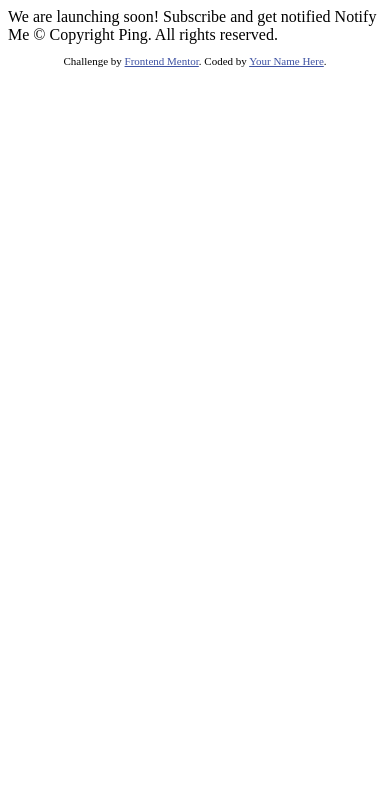
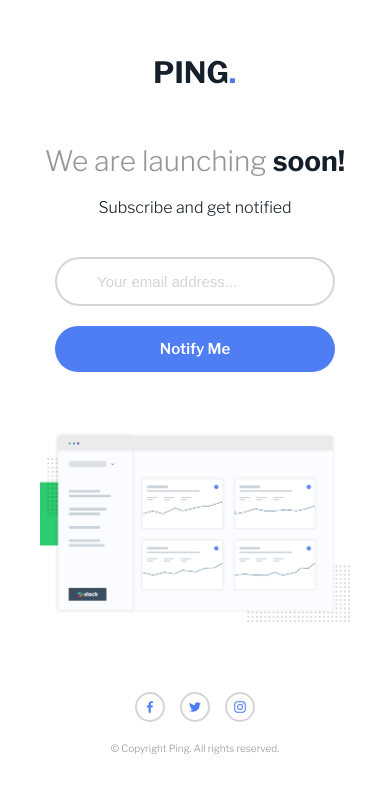
Before and after one commit to HernanChoquo161Dev/FEM-PingComingSoonPageMaster, a plain HTML site: page index.html in a window 390 px wide. Drawn offline with nearby package versions, Linux system fonts and the light colour scheme.

Commit message:
add solution design challenge

```diff
--- /dev/null
+++ b/css/style.css
@@ -0,0 +1,286 @@
+/*variables*/
+:root {
+  --color-blue: #4f7df3;
+  --color-pale-blue: hsl(223, 100%, 88%);
+  --color-red: hsl(354, 100%, 66%);
+
+  --color-gray: hsl(0, 0%, 59%);
+  --color-dark-gray: hsl(209, 33%, 12%);
+
+  --color-gray-opacity: hsla(0, 0%, 59%, 0.4);
+  --color-blue-opacity: hsla(223, 87%, 63%, 0.7);
+}
+/*normalize*/
+*,
+*::before,
+*::after {
+  margin: 0;
+  padding: 0;
+  box-sizing: border-box;
+}
+/*root*/
+html {
+  font-size: 62.5%;
+}
+/*container page*/
+body {
+  height: auto;
+
+  font-family: "Libre Franklin", sans-serif;
+}
+/*component*/
+.page-ping {
+  display: flex;
+  flex-direction: column;
+}
+/*logo section*/
+.page-ping__logo-box {
+  width: 100%;
+
+  padding: 6rem 0;
+}
+.page-ping__logo {
+  display: block;
+  width: 8rem;
+
+  margin: auto;
+}
+/*text section*/
+.page-ping__text-box {
+  text-align: center;
+
+  margin-bottom: 4rem;
+}
+.page-ping__title {
+  color: var(--color-dark-gray);
+  font-weight: 700;
+  font-size: 4.4rem;
+
+  margin-bottom: 2rem;
+}
+.page-ping__thin-title {
+  color: var(--color-gray);
+  font-weight: 300;
+}
+.page-ping__text {
+  color: var(--color-dark-gray);
+  font-weight: 300;
+  font-size: 1.8rem;
+}
+/*input email section*/
+.page-ping__notify-box {
+  width: 100%;
+
+  display: flex;
+  justify-content: center;
+  align-items: flex-start;
+
+  margin-bottom: 6rem;
+}
+.auto-check {
+  position: relative;
+
+  width: 38rem;
+}
+.auto-check--margin {
+  margin-right: 1.5rem;
+}
+.auto-check__input {
+  width: 100%;
+
+  padding: 1.4rem 3rem;
+
+  color: var(--color-dark-blue);
+  font-size: 1.5rem;
+  font-weight: 300;
+
+  border-radius: 10rem;
+  border: 2px solid var(--color-gray-opacity);
+  outline: none;
+}
+.auto-check__input::placeholder {
+  /* Chrome, Firefox, Opera, Safari 10.1+ */
+  color: var(--color-gray-opacity);
+  opacity: 1; /* Firefox */
+}
+.auto-check__input:-ms-input-placeholder {
+  /* Internet Explorer 10-11 */
+  color: var(--color-gray-opacity);
+}
+.auto-check__input::-ms-input-placeholder {
+  /* Microsoft Edge */
+  color: var(--color-gray-opacity);
+}
+.auto-check__input--alert {
+  border: 2px solid var(--color-red);
+}
+.auto-check__text-alert {
+  height: 0rem;
+  overflow: hidden;
+  opacity: 0;
+
+  position: relative;
+
+  color: var(--color-red);
+  font-size: 1.1rem;
+  font-style: italic;
+  font-weight: 300;
+
+  padding: 0.5rem 2rem;
+  padding-bottom: 0;
+
+  transition: opacity 0.4s, height 0.4s linear;
+}
+.auto-check__text-alert--visible {
+  height: auto;
+  opacity: 1;
+}
+.notify-mail__btn {
+  background-color: var(--color-blue);
+
+  padding: 1.4rem 6rem;
+
+  color: #ffffff;
+  font-size: 1.5rem;
+  font-weight: 600;
+
+  border: none;
+  border-radius: 10rem;
+}
+.notify-mail__btn:hover {
+  background-color: var(--color-blue-opacity);
+}
+/*image section*/
+.page-ping__image-box {
+  max-width: 55rem;
+
+  margin: auto;
+
+  margin-bottom: 6rem;
+}
+.page-pign__image {
+  display: block;
+
+  width: 100%;
+}
+/*social network section*/
+.page-ping__social-network {
+  display: flex;
+  justify-content: center;
+
+  margin-top: 1rem;
+  margin-bottom: 2rem;
+}
+.social-network {
+  display: inline-block;
+  padding: 0.6rem;
+
+  border: 0.2rem solid var(--color-gray-opacity);
+  border-radius: 100%;
+}
+.social-network:hover {
+  background-color: var(--color-blue);
+}
+.social-network--margin {
+  margin-right: 1.5rem;
+}
+.social-network__image {
+  display: block;
+
+  width: 1.4rem;
+
+  filter: invert(39%) sepia(81%) saturate(837%) hue-rotate(196deg)
+    brightness(101%) contrast(91%);
+}
+.social-network:hover .social-network__image {
+  filter: invert(100%) sepia(100%) saturate(0%) hue-rotate(305deg)
+    brightness(103%) contrast(101%);
+}
+/*footer page*/
+.footer-page {
+  color: var(--color-gray);
+  text-align: center;
+  font-weight: 300;
+
+  padding-bottom: 4rem;
+}
+@media screen and (max-width: 540px) {
+  /*root*/
+  html {
+    font-size: 52.5%;
+  }
+}
+@media screen and (max-width: 426px) {
+  /*root*/
+  html {
+    font-size: 62.5%;
+  }
+  /*component*/
+  .page-ping {
+    padding: 0 4rem;
+  }
+  /*text section*/
+  .page-ping__title {
+    font-size: 2.8rem;
+  }
+  .page-ping__text {
+    font-size: 1.6rem;
+  }
+  /*input email section*/
+  .page-ping__notify-box {
+    width: 100%;
+  }
+  /*image section*/
+  .page-ping__image-box {
+    width: 100%;
+  }
+  /*input email section*/
+  .page-ping__notify-box {
+    flex-direction: column;
+
+    padding: 0 1.5rem;
+  }
+  .auto-check {
+    width: 100%;
+  }
+  .auto-check--margin {
+    margin-right: 0rem;
+  }
+  .auto-check__input {
+    padding: 1.4rem 4rem;
+  }
+  .auto-check__text-alert {
+    text-align: center;
+  }
+  .notify-mail__btn {
+    width: 100%;
+
+    text-align: center;
+
+    margin-top: 1.5rem;
+  }
+}
+@media screen and (max-width: 376px) {
+  /*root*/
+  html {
+    font-size: 60.5%;
+  }
+}
+@media screen and (max-width: 360px) {
+  /*root*/
+  html {
+    font-size: 58.5%;
+  }
+}
+@media screen and (max-width: 320px) {
+  /*root*/
+  html {
+    font-size: 52.5%;
+  }
+}
+@media screen and (max-width: 280px) {
+  /*root*/
+  html {
+    font-size: 45.5%;
+  }
+}
--- a/index.html
+++ b/index.html
@@ -8,27 +8,57 @@
 
   <title>Frontend Mentor | Ping coming soon page</title>
 
-  <!-- Feel free to remove these styles or customise in your own stylesheet 👍 -->
-  <style>
-    .attribution { font-size: 11px; text-align: center; }
-    .attribution a { color: hsl(228, 45%, 44%); }
-  </style>
+  <link rel="preconnect" href="https://fonts.googleapis.com">
+  <link rel="preconnect" href="https://fonts.gstatic.com" crossorigin>
+  <link href="https://fonts.googleapis.com/css2?family=Libre+Franklin:wght@300;600;700&display=swap" rel="stylesheet">
+
+  <link rel="stylesheet" href="./css/style.css">
 </head>
 <body>
+  <!--main page-->
+  <main class="main-page">
+    <!--component-->
+    <div class="page-ping">
+      <!--logo section-->
+      <div class="page-ping__logo-box">
+        <img src="./images/logo.svg" alt="logo image" class="page-ping__logo">
+      </div>
+      <!--text section-->
+      <div class="page-ping__text-box">
+        <h1 class="page-ping__title">
+          <span class="page-ping__thin-title">We are launching</span> soon!
+        </h1>
+        <span class="page-ping__text">Subscribe and get notified</span>
+      </div>
+      <!--input email section-->
+      <div class="page-ping__notify-box">
+        <div class="auto-check auto-check--margin">
+          <input type="text" placeholder="Your email address..." class="auto-check__input">
+          <p class="auto-check__text-alert">Pleace provide a valid email address</p>
+        </div>
+        <a class="notify-mail__btn">Notify Me</a>
+      </div>
+      <!--image section-->
+      <div class="page-ping__image-box">
+        <img src="./images/illustration-dashboard.png" alt="dashboard image" class="page-pign__image">
+      </div>
+      <!--social network section-->
+      <div class="page-ping__social-network">
+        <a href="https://www.facebook.com/" target="_blank" class="social-network social-network--margin">
+          <img src="./images/facebook.svg" alt="facebook logo" class="social-network__image">
+        </a>
+        <a href="https://twitter.com/" target="_blank" class="social-network social-network--margin">
+          <img src="./images/twitter.svg" alt="twitter logo" class="social-network__image">
+        </a>
+        <a href="https://www.instagram.com/" target="_blank" class="social-network">
+          <img src="./images/instagram.svg" alt="instagram logo" class="social-network__image">
+        </a>
+      </div>
+    </div>
+  </main>
+  <!--footer-page-->
+  <footer class="footer-page">&copy; Copyright Ping. All rights reserved.</footer>
 
-  We are launching soon!
-
-  Subscribe and get notified
-
-  Notify Me
-
-  &copy; Copyright Ping. All rights reserved.
-
-  <footer>
-    <p class="attribution">
-      Challenge by <a href="https://www.frontendmentor.io?ref=challenge" target="_blank">Frontend Mentor</a>.
-      Coded by <a href="#">Your Name Here</a>.
-    </p>
-  </footer>
+  <script src="./js/script.js"></script>
 </body>
 </html>
--- /dev/null
+++ b/js/script.js
@@ -0,0 +1,43 @@
+const textAlertEmail = document.querySelector(".auto-check__text-alert");
+const sendEmail =  document.querySelector(".notify-mail__btn");
+const inputEmail = document.querySelector(".auto-check__input");
+
+const emailList = ["@gmail.com","@outlook.com"];
+let activeAlert = false;
+
+function alertVisible(textAlertEmail, inputEmail){
+    textAlertEmail.classList.toggle("auto-check__text-alert--visible");
+    inputEmail.classList.toggle("auto-check__input--alert");
+}
+
+function checkEmail(inputEmail, emailList){
+    for(b = 0; b < emailList.length; b++){
+        if(inputEmail.value.indexOf(emailList[b]) != -1){
+            return true;
+        }
+    }
+    return false;
+}
+
+sendEmail.addEventListener('click', function (event) {
+    if(!checkEmail(inputEmail, emailList) && !activeAlert){
+        alertVisible(textAlertEmail, inputEmail);
+
+        activeAlert = true;
+    }
+    else{
+        if(activeAlert){
+            alertVisible(textAlertEmail, inputEmail);
+
+            activeAlert = false;
+        }
+    }
+});
+
+inputEmail.addEventListener("input", function(event){
+    if(inputEmail.value != "" && activeAlert){
+        alertVisible(textAlertEmail, inputEmail);
+
+        activeAlert = false;
+    }
+});
```
Also changed, not shown: images/facebook.svg (added), images/instagram.svg (added), images/twitter.svg (added).
